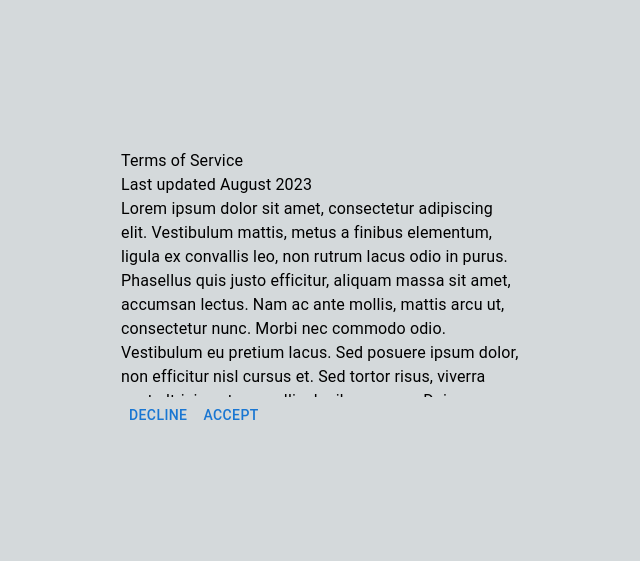
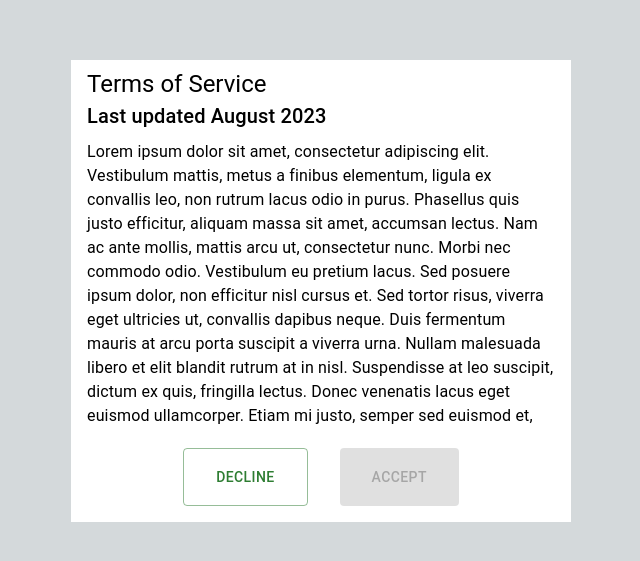
Before and after one commit to Lewinek/TermsOfService, a React (Create React App) app: page / in a window 1280 px wide. Shown: the part 109-670 px from the top of the page, without its empty margins (319-959 px from the left). Built offline with nearby package versions, Linux system fonts and the light colour scheme.

Commit message:
Change buttons appearance, ScrollableAcceptanceBox size

```diff
--- a/src/components/ScrollableAcceptanceBox.js
+++ b/src/components/ScrollableAcceptanceBox.js
@@ -3,20 +3,22 @@ import {Box, Button, Typography} from "@mui/material";
 function ScrollableAcceptanceBox() {
     return <Box
         sx={{
-            width: "400px",
+            width: "500px",
             display: "flex",
             flexDirection: "column",
+            backgroundColor: "#ffffff"
         }}
     >
-        <Typography>Terms of Service</Typography>
-        <Typography>Last updated August 2023</Typography>
+        <Typography variant="h5" sx={{mt: 1, ml: 2}}>Terms of Service</Typography>
+        <Typography variant="h6" sx={{ml: 2}}>Last updated August 2023</Typography>
         <Box
             sx={{
-                height: "200px",
+                height: "300px",
+                mx: 1,
                 overflow: "auto",
             }}
         >
-            <Typography>
+            <Typography sx={{m: 1}}>
                 Lorem ipsum dolor sit amet, consectetur adipiscing elit. Vestibulum mattis, metus a finibus elementum,
                 ligula ex convallis leo, non rutrum lacus odio in purus. Phasellus quis justo efficitur, aliquam massa
                 sit amet, accumsan lectus. Nam ac ante mollis, mattis arcu ut, consectetur nunc. Morbi nec commodo odio.
@@ -56,9 +58,15 @@ function ScrollableAcceptanceBox() {
                 semper orci, sit amet euismod lacus porta et.
             </Typography>
         </Box>
-        <Box>
-            <Button>Decline</Button>
-            <Button>Accept</Button>
+        <Box
+            sx={{
+                display: "flex",
+                flexDirection: "row",
+                justifyContent: "center",
+            }}
+        >
+            <Button variant="outlined" color="success" sx={{m: 2, px: 4, py: 2}}>Decline</Button>
+            <Button variant="contained" disabled sx={{m: 2,  px: 4, py: 2}}>Accept</Button>
         </Box>
     </Box>
 }
```
